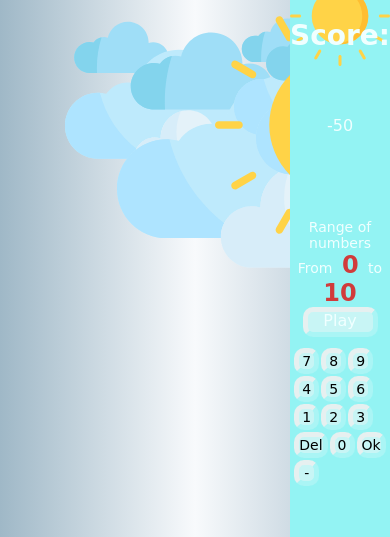
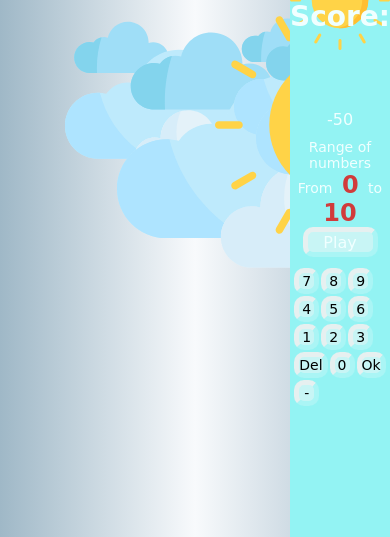
Before and after one commit to UladSasnouski/Raindrops, a plain HTML site: page index.html in a window 390 px wide. Both pictures are taken after a click on the button "Play". Shown: the top 537 px of the page. Drawn offline with Linux system fonts and the light colour scheme; a web font is replaced by a local one.

Commit message:
feat: fix bag

```diff
--- a/style.css
+++ b/style.css
@@ -184,7 +184,7 @@ img {
   background-position: center;
   position: relative;
   width: 100%;
-  top: -10%;
+  margin-top: -100px;
   height: 200px;
 }
 
@@ -268,7 +268,6 @@ img {
   font-size: 24px;
   font-weight: 600;
   color: azure;
-  position: relative;
   margin: 0;
   padding-bottom: 15px;
   text-align: center;
@@ -299,16 +298,18 @@ h2 {
   font-size: 28px;
   font-weight: 600;
   color: azure;
-  position: relative;
-  top: 40%;
+  font-family: "Cabin Sketch", cursive;
+  font-size: 28px;
+  font-weight: 600;
+  color: azure;
+  margin-top: 100px;
 }
 h3 {
   font-family: "Cabin Sketch", cursive;
   font-size: 36px;
   font-weight: 600;
   color: azure;
-  position: relative;
-  top: -10%;
+  margin: 10px 0px 10px 0px;
 }
 
 h5 {
@@ -351,6 +352,11 @@ h5 {
   animation-iteration-count: 1;
   animation-fill-mode: both;
   animation: destroy 1s cubic-bezier(1, 0, 0, 1);
+}
+
+.bottoms {
+  max-width: 170px;
+  max-height: 280px;
 }
 
 .center {
@@ -475,7 +481,6 @@ button:active {
     font-size: 14px;
     font-weight: 400;
     color: azure;
-    position: relative;
     margin: 0;
     padding: 0;
     text-align: center;
@@ -485,9 +490,7 @@ button:active {
     font-size: 16px;
     font-weight: 400;
     color: azure;
-    position: relative;
-    top: -10%;
-    margin: 0;
+    margin: 10px 0px 10px 0px;
   }
   .range {
     display: flex;
```
